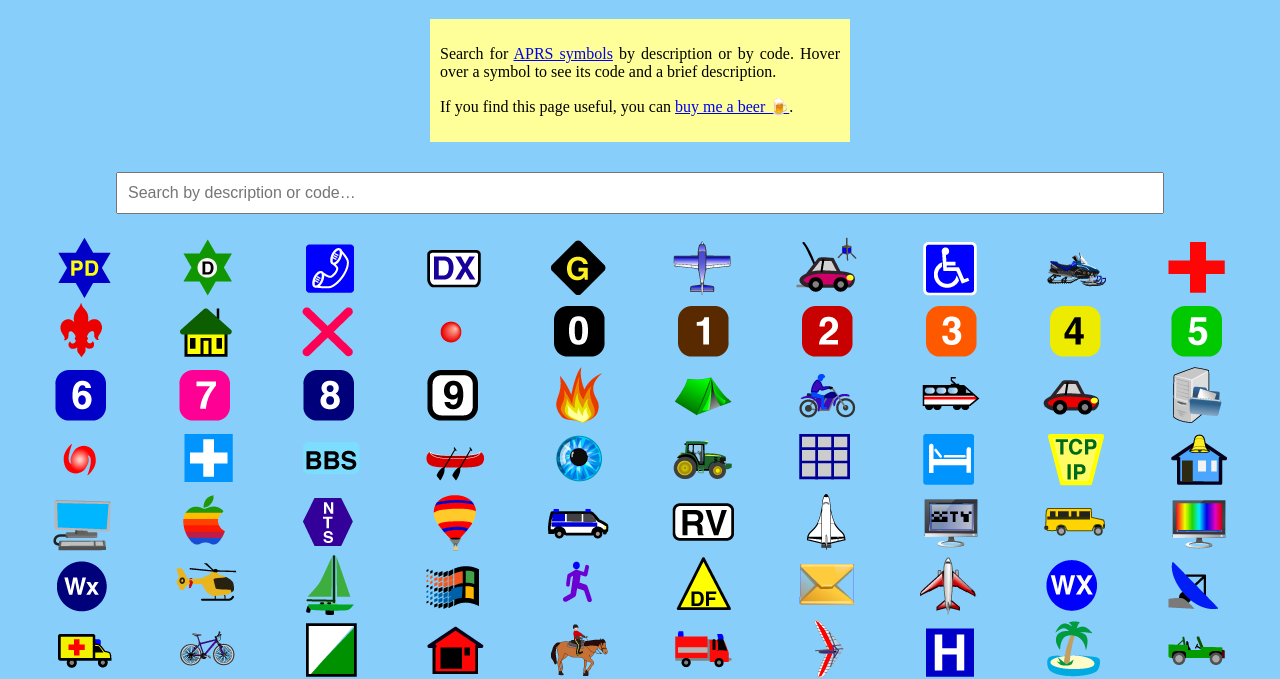
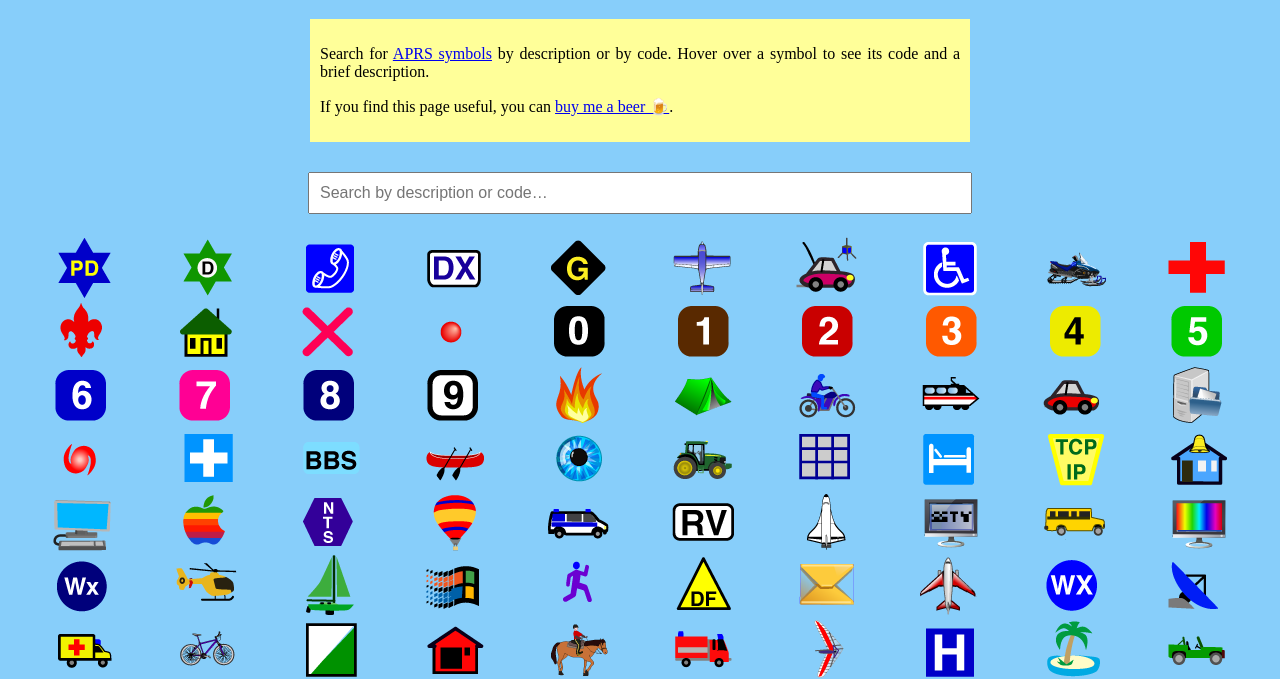
Before and after one commit to rberaldo/aprs-symbol-search, a plain HTML site: page index.html in a window 1280 px wide. Shown: the part 61-740 px from the top of the page. Drawn offline with Linux system fonts and the light colour scheme.

Commit message:
Improve welcome and search bar width

```diff
--- a/css/handheld.css
+++ b/css/handheld.css
@@ -12,3 +12,7 @@
     background: #FFFF99;
     text-align: justify;
 }
+
+#searchInput {
+    width: 80%;
+}
--- a/css/styles.css
+++ b/css/styles.css
@@ -15,7 +15,7 @@ h1 {
 
 #welcome {
     padding: 10px;
-    width: 400px;
+    width: 640px;
     font-size: 16px;
     background: #FFFF99;
     text-align: justify;
@@ -28,7 +28,7 @@ h1 {
 
 #searchInput {
     padding: 10px;
-    width: 80%;
+    width: 640px;
     font-size: 16px;
 }
 
```
